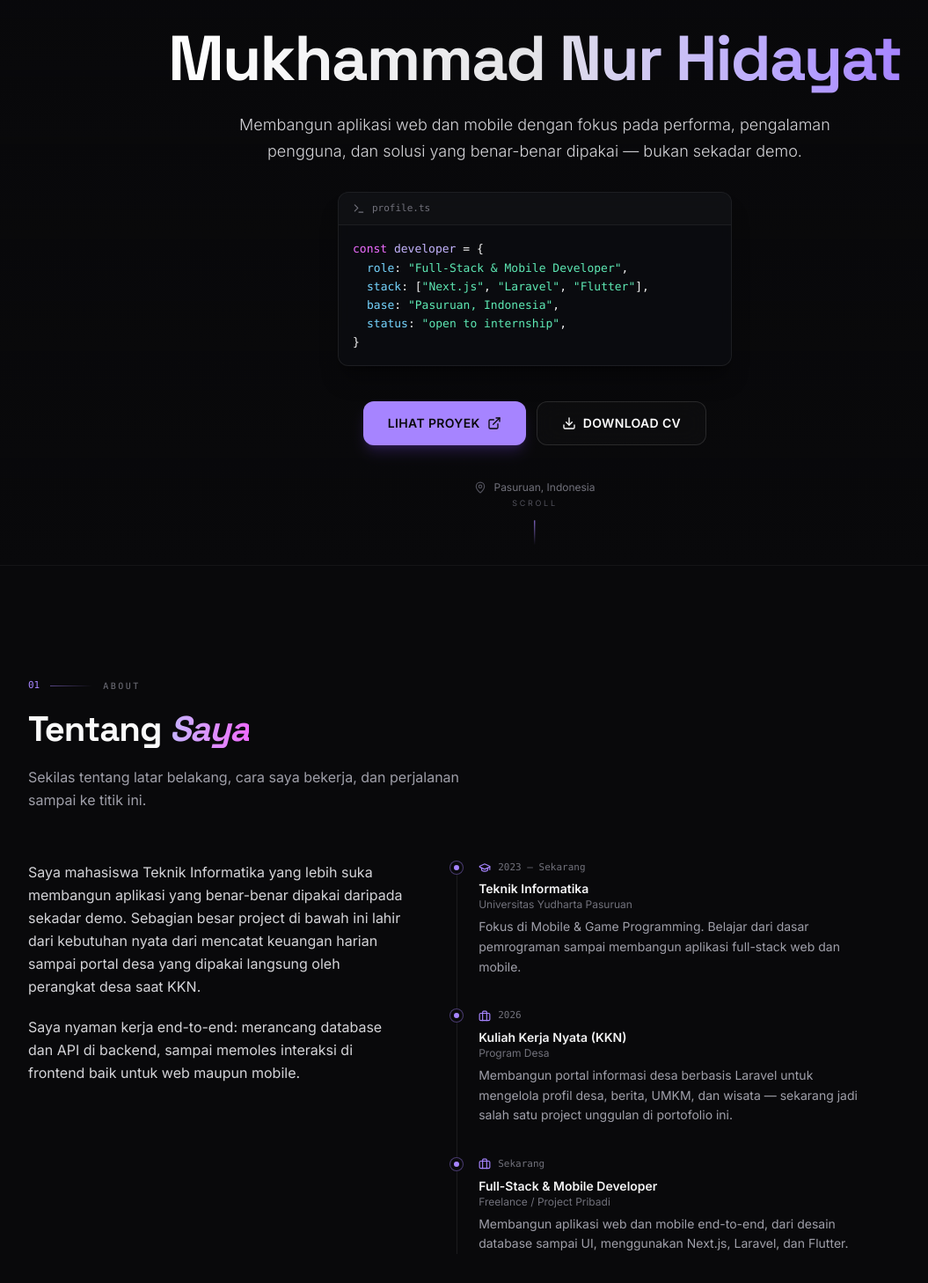
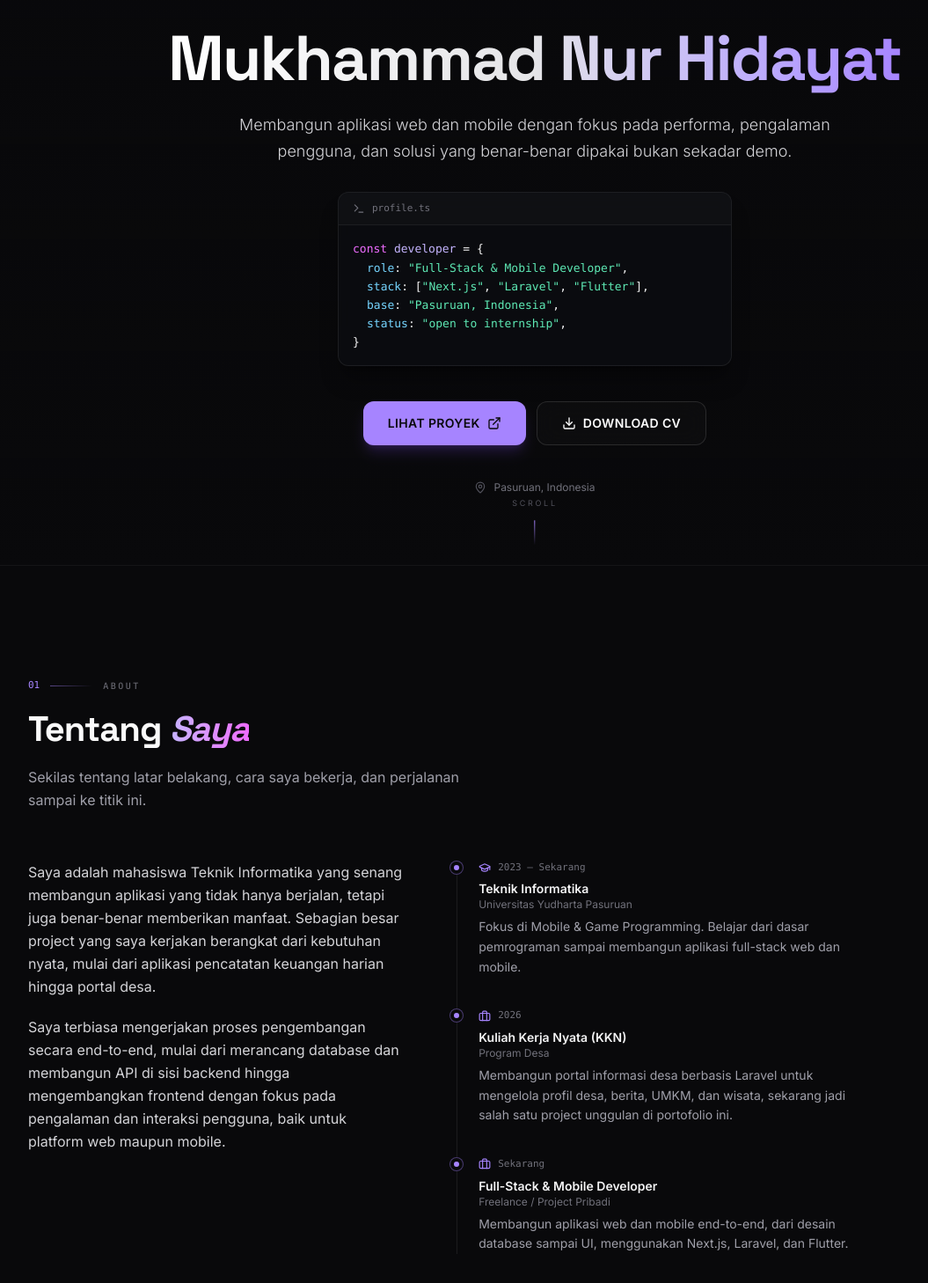
Before and after one commit to hidayat-0429/portofolio, a Next.js app: page / in a window 1280 px wide. Shown: the part 252-1710 px from the top of the page at 88% size, without its empty margins (32-1087 px from the left). Built offline with nearby package versions, Linux system fonts and the light colour scheme.

Commit message:
Initial commit

```diff
--- a/app/portfolio-client.tsx
+++ b/app/portfolio-client.tsx
@@ -142,7 +142,7 @@ const timelineItems: TimelineItem[] = [
     period: "2026",
     title: "Kuliah Kerja Nyata (KKN)",
     place: "Program Desa",
-    description: "Membangun portal informasi desa berbasis Laravel untuk mengelola profil desa, berita, UMKM, dan wisata — sekarang jadi salah satu project unggulan di portofolio ini.",
+    description: "Membangun portal informasi desa berbasis Laravel untuk mengelola profil desa, berita, UMKM, dan wisata, sekarang jadi salah satu project unggulan di portofolio ini.",
     kind: "experience",
   },
   {
@@ -715,7 +715,7 @@ export default function PortfolioClient() {
             initial={{ opacity: 0, y: 20 }} animate={{ opacity: 1, y: 0 }} transition={{ duration: 0.7, delay: 0.3 }}
             className="text-base sm:text-lg text-zinc-300 font-light leading-relaxed max-w-2xl mx-auto mb-8"
           >
-            Membangun aplikasi web dan mobile dengan fokus pada performa, pengalaman pengguna, dan solusi yang benar-benar dipakai — bukan sekadar demo.
+            Membangun aplikasi web dan mobile dengan fokus pada performa, pengalaman pengguna, dan solusi yang benar-benar dipakai bukan sekadar demo.
           </motion.p>
 
           {/* Signature element: kartu identitas gaya "code object", ganti generic tech pills */}
@@ -792,10 +792,10 @@ export default function PortfolioClient() {
             <div className="lg:col-span-2 space-y-5 text-sm sm:text-base text-zinc-300 leading-relaxed">
               <p>
                 {/* TODO: ganti dengan cerita asli kamu — kenapa mulai belajar coding, apa yang bikin betah, dsb. */}
-                Saya mahasiswa Teknik Informatika yang lebih suka membangun aplikasi yang benar-benar dipakai daripada sekadar demo. Sebagian besar project di bawah ini lahir dari kebutuhan nyata dari mencatat keuangan harian sampai portal desa yang dipakai langsung oleh perangkat desa saat KKN.
+                Saya adalah mahasiswa Teknik Informatika yang senang membangun aplikasi yang tidak hanya berjalan, tetapi juga benar-benar memberikan manfaat. Sebagian besar project yang saya kerjakan berangkat dari kebutuhan nyata, mulai dari aplikasi pencatatan keuangan harian hingga portal desa.
               </p>
               <p>
-                Saya nyaman kerja end-to-end: merancang database dan API di backend, sampai memoles interaksi di frontend baik untuk web maupun mobile.
+                Saya terbiasa mengerjakan proses pengembangan secara end-to-end, mulai dari merancang database dan membangun API di sisi backend hingga mengembangkan frontend dengan fokus pada pengalaman dan interaksi pengguna, baik untuk platform web maupun mobile.
               </p>
             </div>
 
```
